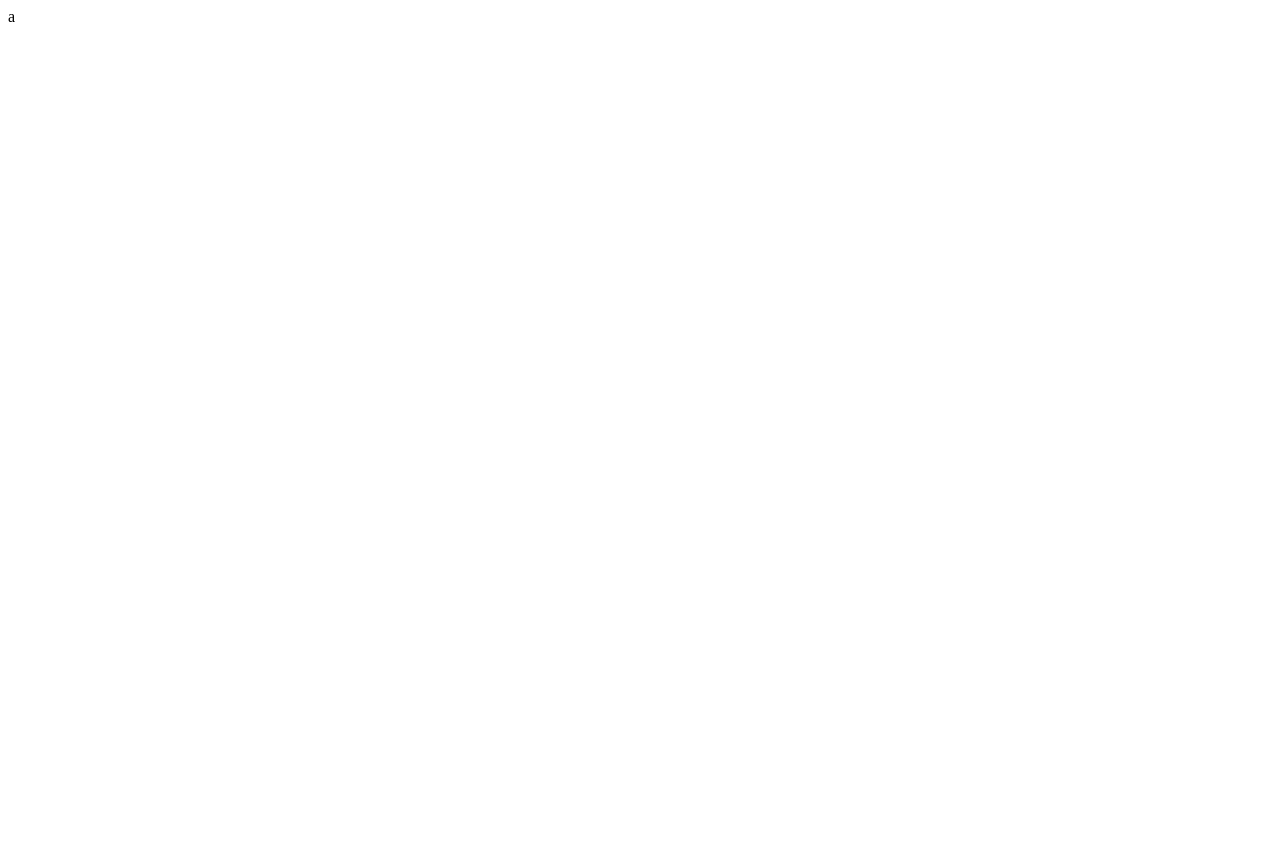
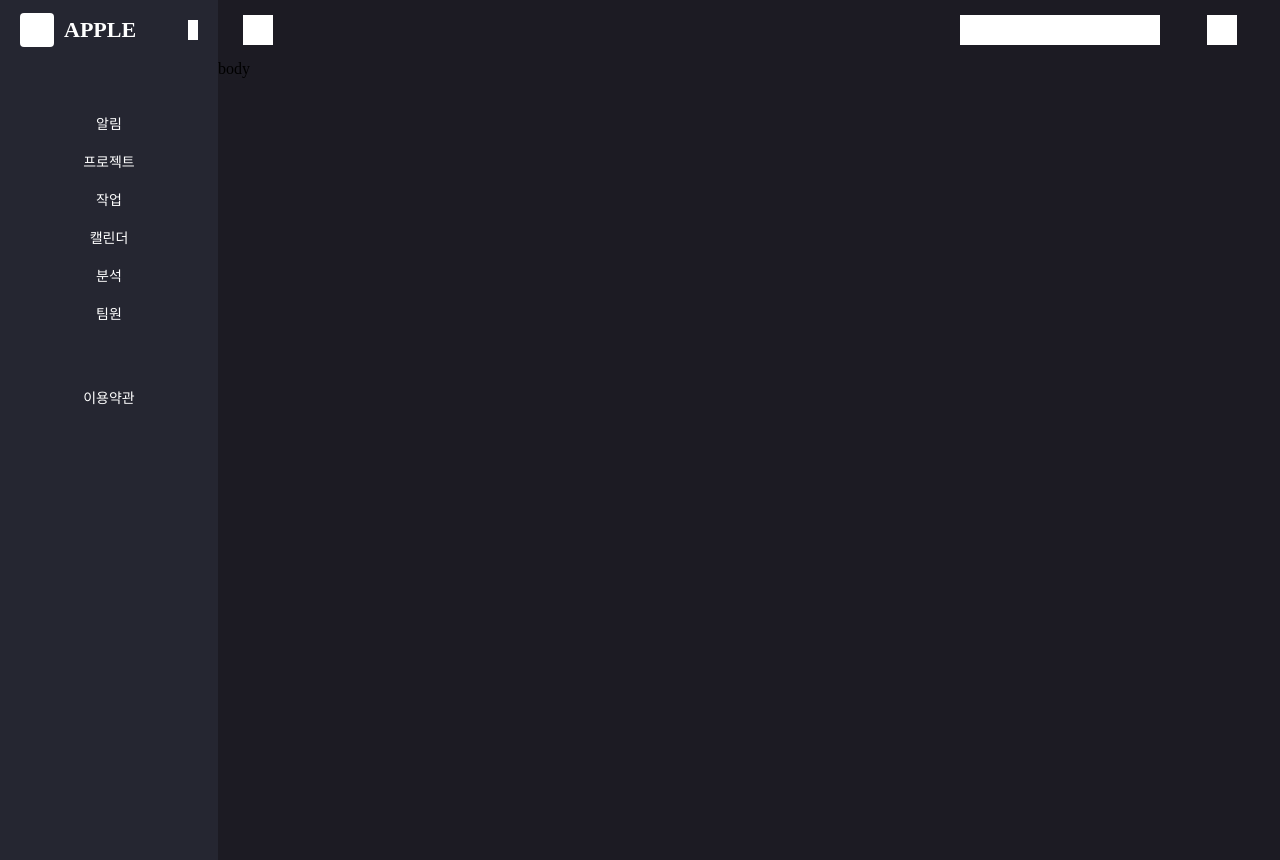
Before and after one commit to Team-PROM/Frontend, a React (Create React App) app in the folder prom/: page / in a window 1280 px wide. Before the commit the page ends 816 px from the top, so only its background shows below. Built offline with nearby package versions, Linux system fonts and the light colour scheme.

Commit message:
음... 레이아웃 완성?

```diff
--- a/prom/public/index.html
+++ b/prom/public/index.html
@@ -26,7 +26,7 @@
     -->
     <title>React App</title>
   </head>
-  <body>
+  <body draggable="false">
     <noscript>You need to enable JavaScript to run this app.</noscript>
     <div id="root"></div>
     <!--
--- a/prom/src/App.js
+++ b/prom/src/App.js
@@ -1,5 +1,9 @@
 import React from "react";
 import { styled } from "styled-components";
+import { theme } from "./styles/theme";
+import GlobalStyle from "./styles/GlobalStyle";
+import Header from "./components/header";
+import Menu from "./components/menu";
 
 const width = window.innerWidth;
 const height = window.innerHeight;
@@ -7,13 +11,31 @@ const height = window.innerHeight;
 export default function App() {
   console.log(width, height);
   return (
-    <Body width={width} height={height}>
-      a
-    </Body>
+    <Wrapper>
+      <GlobalStyle />
+      <Menu></Menu>
+      <SmallWrapper>
+        <Header />
+        <Body width={width} height={height} theme={theme}>
+          body
+        </Body>
+      </SmallWrapper>
+    </Wrapper>
   );
 }
 
+const Wrapper = styled.div`
+  display: flex;
+`;
+
+const SmallWrapper = styled.div`
+  display: flex;
+  flex-direction: column;
+  width: calc(100% - 218px);
+`;
+
 const Body = styled.div`
-  width: ${({ width }) => `${width}px`};
+  width: 100%;
   height: ${({ height }) => `${height}px`};
+  background-color: ${({ theme }) => `${theme.background}`};
 `;
```
